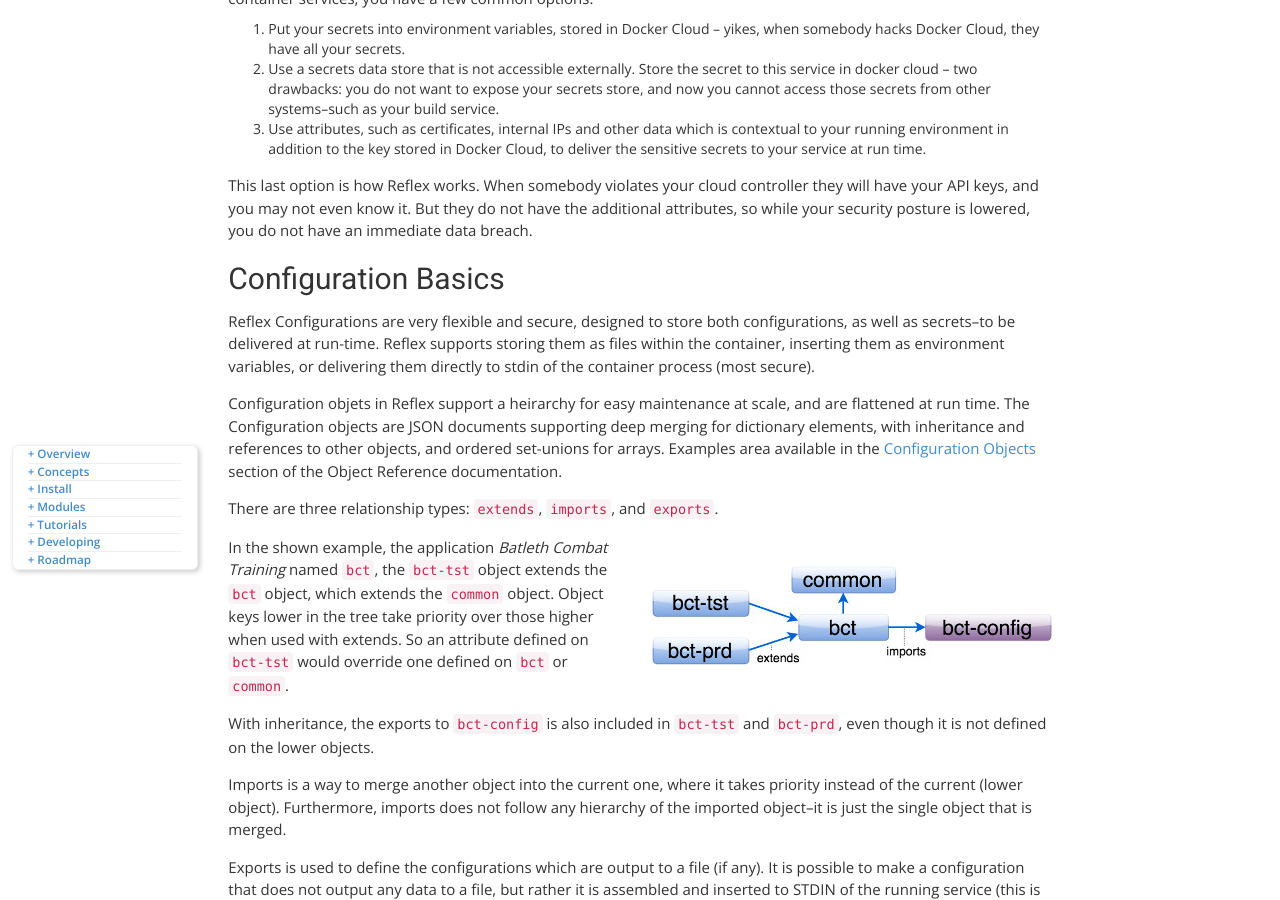
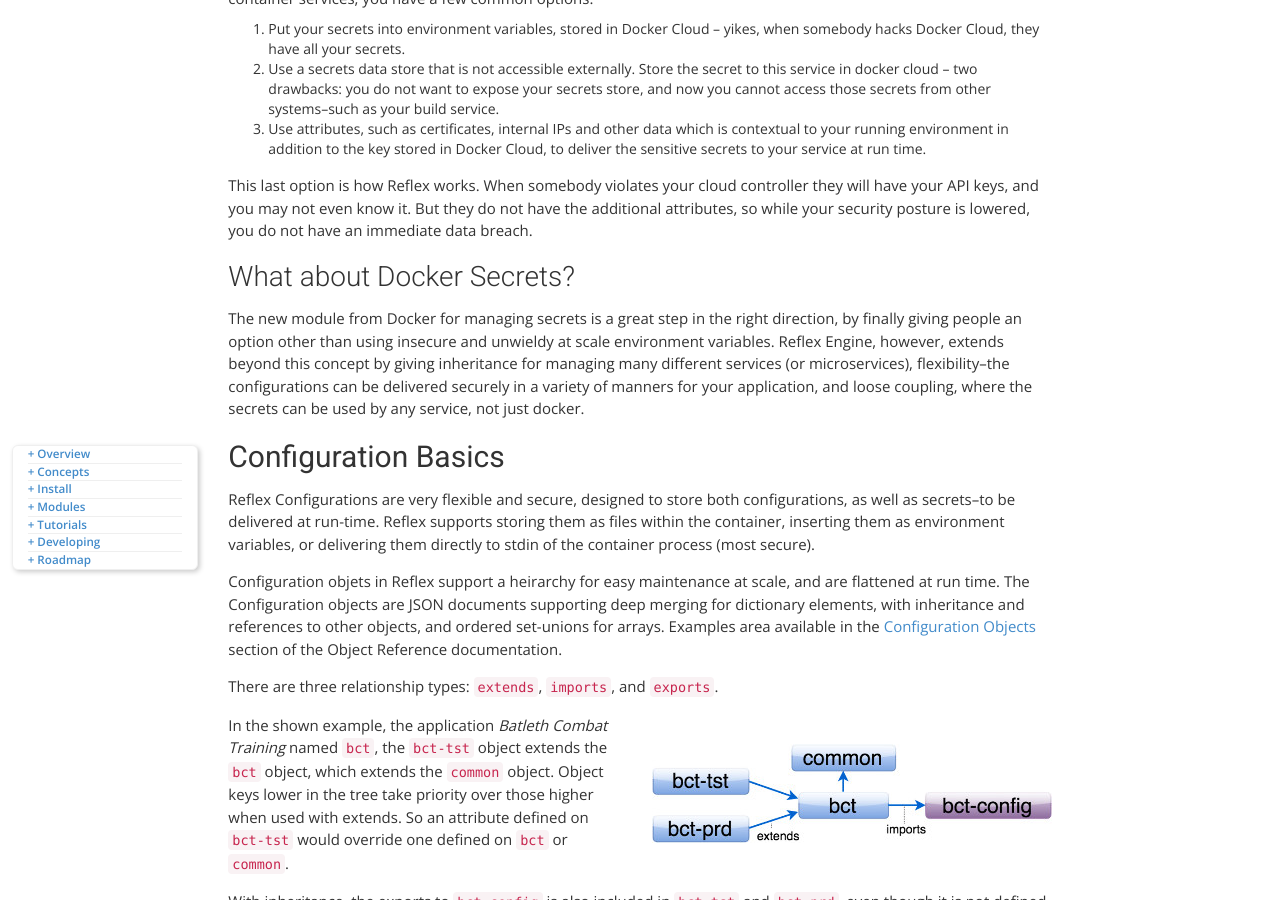
Before and after one commit to reflexsc/web, a Jekyll site: the page built from docs/index.md, in a window 1280 px wide and 900 px high, scrolled down 1914 px. Built offline with Jekyll 4.4.1, drawn with Linux system fonts in a browser that asks for light colours; nearby versions of some CDN libraries; some web fonts are replaced.

Commit message:
adding comment on docker secrets

```diff
--- a/docs/index.md
+++ b/docs/index.md
@@ -53,6 +53,10 @@
 
 This last option is how Reflex works.  When somebody violates your cloud controller they will have your API keys, and you may not even know it.  But they do not have the additional attributes, so while your security posture is lowered, you do not have an immediate data breach.
 
+### What about Docker Secrets?
+
+The new module from Docker for managing secrets is a great step in the right direction, by finally giving people an option other than using insecure and unwieldy at scale environment variables.  Reflex Engine, however, extends beyond this concept by giving inheritance for managing many different services (or microservices), flexibility--the configurations can be delivered securely in a variety of manners for your application, and loose coupling, where the secrets can be used by any service, not just docker.
+
 ## Configuration Basics
 
 Reflex Configurations are very flexible and secure, designed to store both configurations, as well as secrets--to be delivered at run-time.  Reflex supports storing them as files within the container, inserting them as environment variables, or delivering them directly to stdin of the container process (most secure).
```
